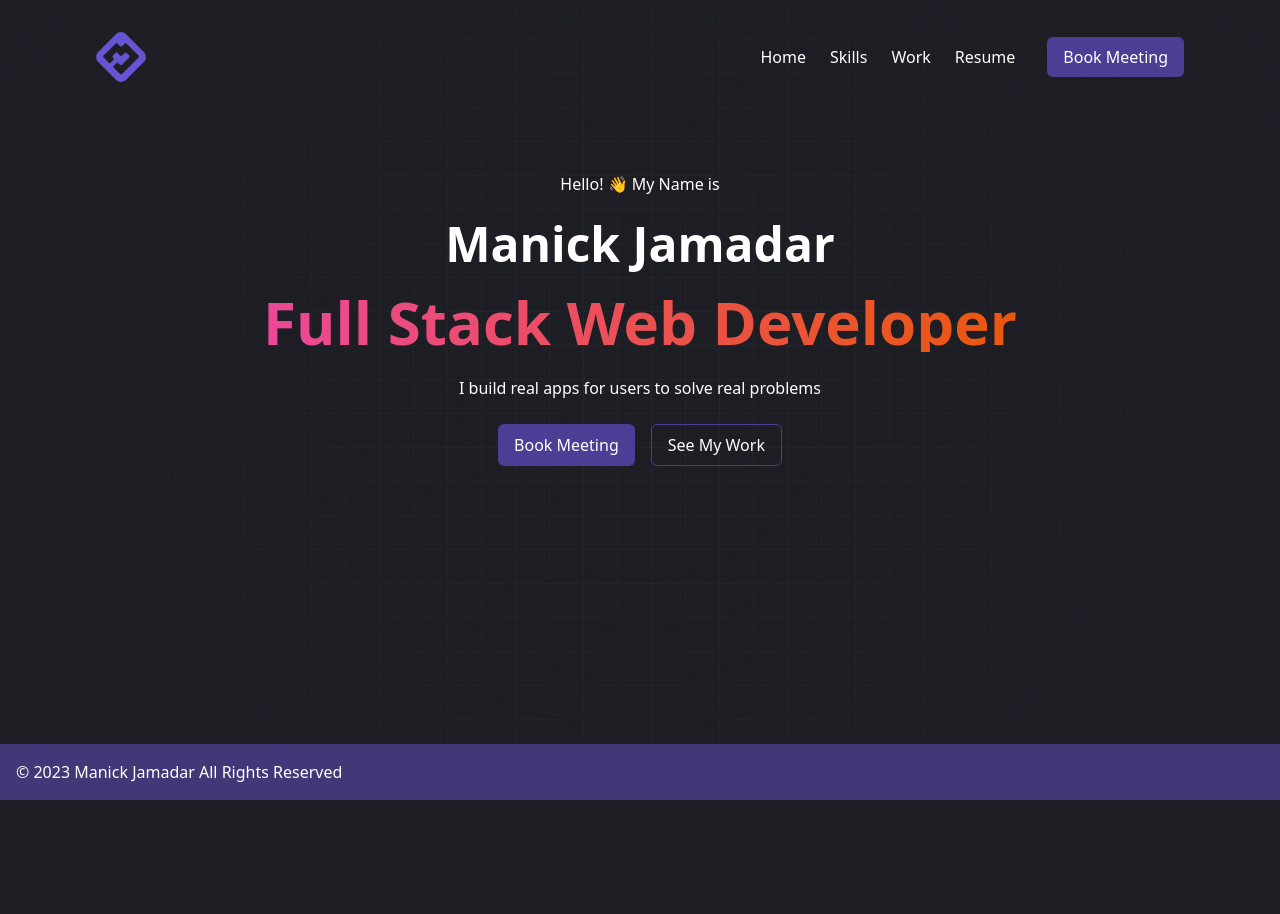
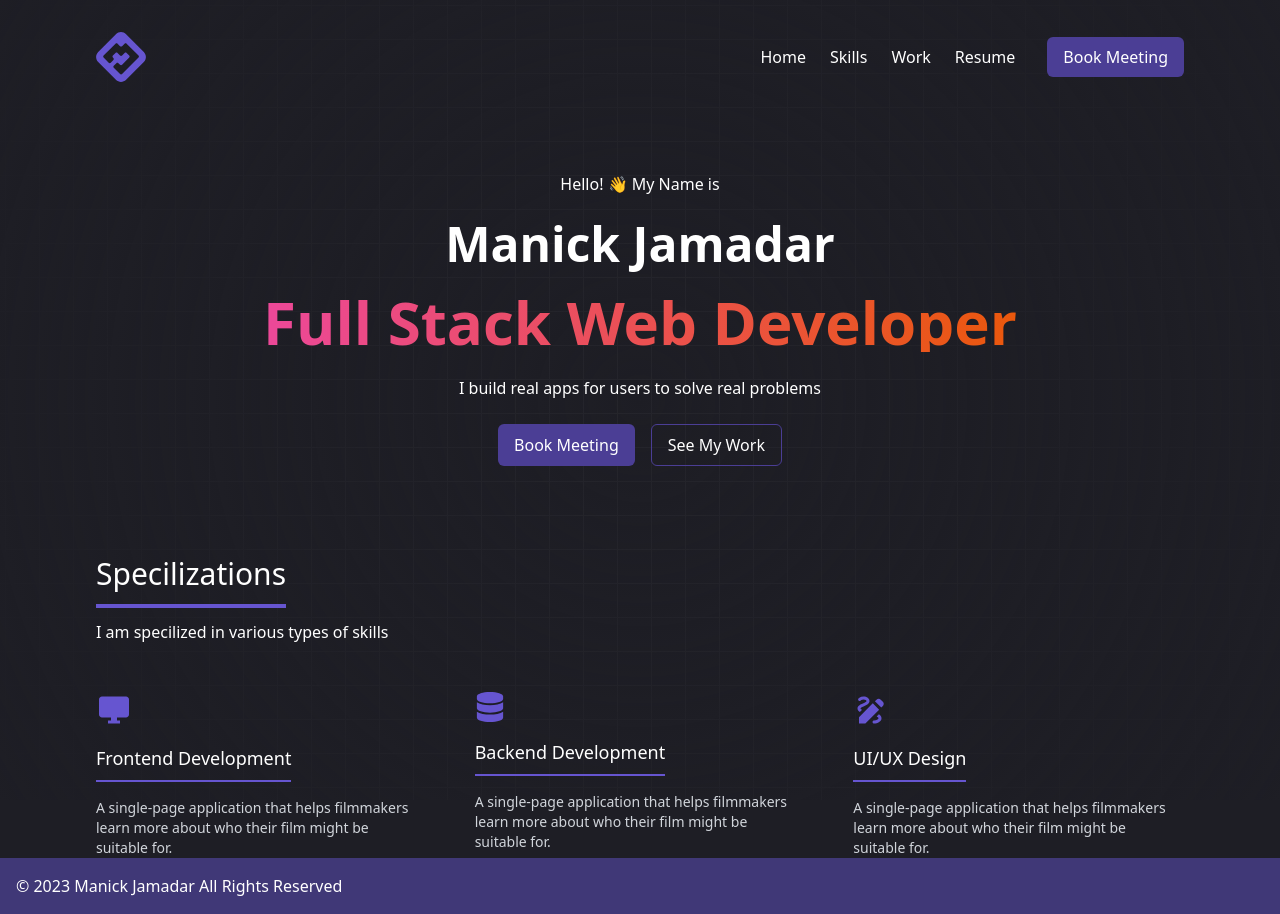
Before and after one commit to manickjamadar/personal-website, a Next.js app: page / in a window 1280 px wide. Before the commit the page ends 800 px from the top, so only its background shows below. Built offline with nearby package versions, Linux system fonts and the light colour scheme.

Commit message:
initial three specilization section added

```diff
--- /dev/null
+++ b/app/components/sections/specilization.tsx
@@ -0,0 +1,51 @@
+import React from "react";
+import SectionHeader from "../sectionHeader";
+import SpecilizationCard from "../specilizationCard";
+import { MdDraw, MdDesktopWindows } from "react-icons/md";
+import { FaDatabase } from "react-icons/fa";
+const specilizations: {
+  title: string;
+  description: string;
+  icon: React.ReactNode;
+}[] = [
+  {
+    title: "Frontend Development",
+    description:
+      "A single-page application that helps filmmakers learn more about who their film might be suitable for.",
+    icon: <MdDesktopWindows className="text-4xl text-primary" />,
+  },
+  {
+    title: "Backend Development",
+    description:
+      "A single-page application that helps filmmakers learn more about who their film might be suitable for.",
+    icon: <FaDatabase className="text-3xl text-primary" />,
+  },
+  {
+    title: "UI/UX Design",
+    description:
+      "A single-page application that helps filmmakers learn more about who their film might be suitable for.",
+    icon: <MdDraw className="text-4xl text-primary" />,
+  },
+];
+const Specilization = () => {
+  return (
+    <div className="flex gap-12 flex-col">
+      <SectionHeader
+        title="Specilizations"
+        subtitle="I am specilized in various types of skills"
+      />
+      <div className="grid grid-cols-1 md:grid-cols-2 lg:grid-cols-3 gap-12">
+        {specilizations.map(({ title, description, icon }) => (
+          <SpecilizationCard
+            key={title}
+            icon={icon}
+            title={title}
+            description={description}
+          />
+        ))}
+      </div>
+    </div>
+  );
+};
+
+export default Specilization;
--- a/app/page.tsx
+++ b/app/page.tsx
@@ -3,6 +3,7 @@ import Container from "./components/Container";
 import Header from "./components/sections/header";
 import Hero from "./components/sections/hero";
 import Spacer from "./components/spacer";
+import Specilization from "./components/sections/specilization";
 
 const HomePage = () => {
   return (
@@ -10,6 +11,8 @@ const HomePage = () => {
       <Header />
       <Spacer vertical={90} />
       <Hero />
+      <Spacer vertical={90} />
+      <Specilization />
     </Container>
   );
 };
```
